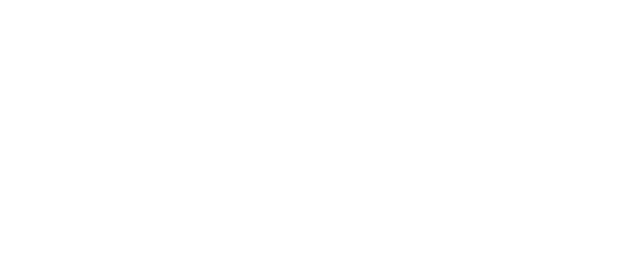
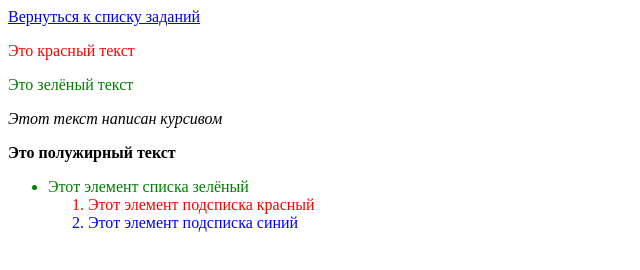
Before and after one commit to nickplotnikovskypro/test_repo, a plain HTML site: page index2.html in a window 1280 px wide. Shown: the whole page, without its empty margins (0-640 px from the left). Drawn offline with Linux system fonts and the light colour scheme.

Commit message:
first commit

```diff
--- a/index2.html
+++ b/index2.html
@@ -1,11 +1,22 @@
 <!DOCTYPE html>
-<html lang="en">
+<html>
 <head>
     <meta charset="UTF-8">
-    <meta name="viewport" content="width=device-width, initial-scale=1.0">
-    <title>Document</title>
+    <title>Задание №3*</title>
+    <link rel="stylesheet" href="styles3.css">
 </head>
 <body>
-
+<a href="task_main.html">Вернуться к списку заданий</a>
+<p class="red" style="color:red">Это красный текст</p>
+<p class="green" style="color:green">Это зелёный текст</p>
+<p class="italic"><i>Этот текст написан курсивом</i></p>
+<p class="bold"><b>Это полужирный текст</b></p>
+<ul>
+    <li class="green" style="color:green">Этот элемент списка зелёный</li>
+    <ol>
+        <li class="red" style="color:red">Этот элемент подсписка красный</li>
+        <li class="blue" style="color:blue">Этот элемент подсписка синий</li>
+    </ol>
+</ul>
 </body>
 </html>
```
